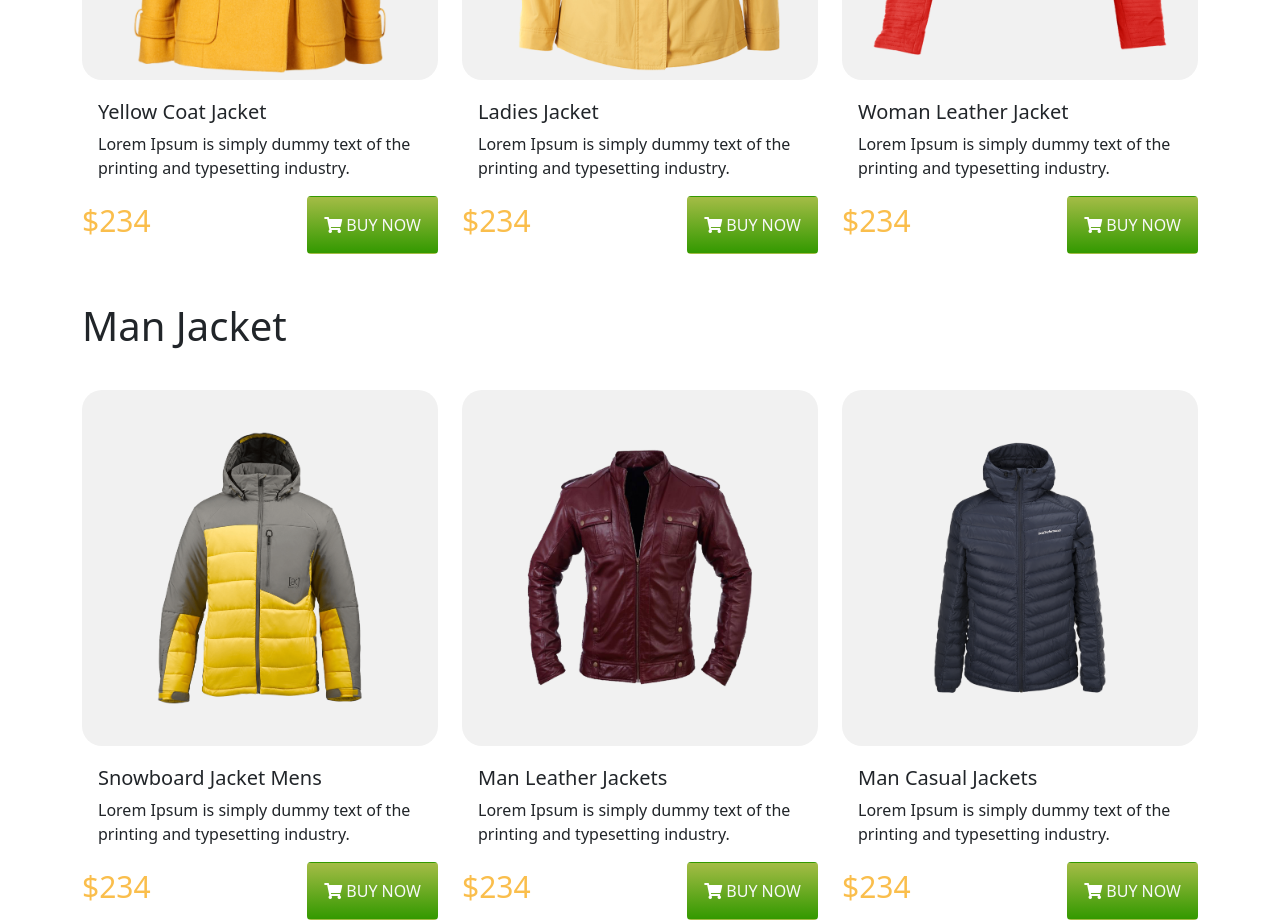
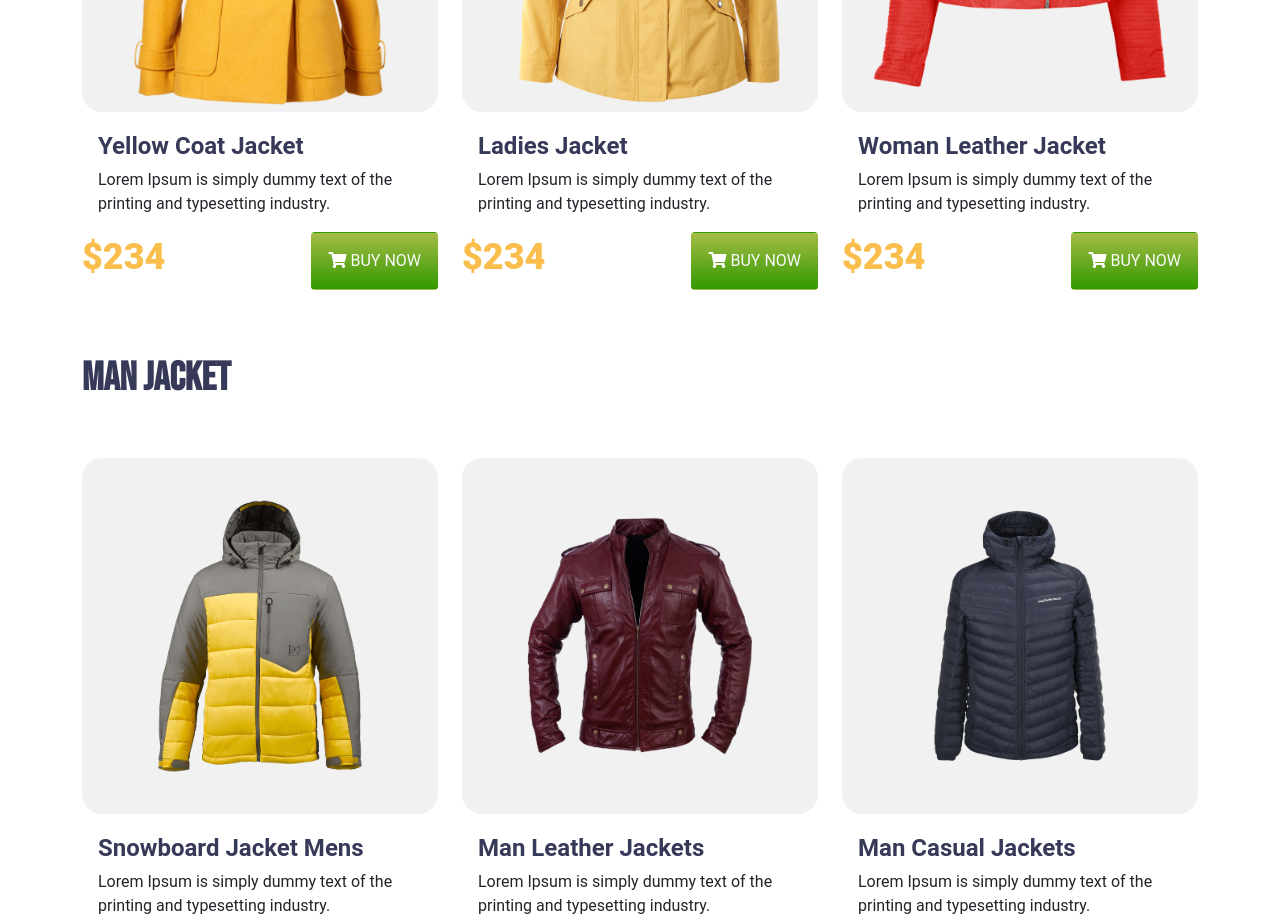
Before and after one commit to tanvierulphero/Penguin-Fashion, a plain HTML site: page index.html in a window 1280 px wide. Shown: the part 980-1903 px from the top of the page. Drawn offline with nearby package versions, Linux system fonts and the light colour scheme.

Commit message:
site final

```diff
--- a/index.html
+++ b/index.html
@@ -7,6 +7,8 @@
     <link href="https://cdn.jsdelivr.net/npm/bootstrap@5.0.0-beta2/dist/css/bootstrap.min.css" rel="stylesheet" integrity="sha384-BmbxuPwQa2lc/FVzBcNJ7UAyJxM6wuqIj61tLrc4wSX0szH/Ev+nYRRuWlolflfl" crossorigin="anonymous">
     <link href="css/all.min.css" rel="stylesheet">
     <link rel="stylesheet" href="style.css">
+    <link rel="preconnect" href="https://fonts.gstatic.com">
+    <link href="https://fonts.googleapis.com/css2?family=Bebas+Neue&display=swap" rel="stylesheet">
 </head>
 <body>
    <header>
@@ -23,7 +25,7 @@
                         <a class="nav-link active" aria-current="page" href="#">Home</a>
                       </li>
                       <li class="nav-item">
-                        <a class="nav-link" href="#">Product</a>
+                        <a class="nav-link" href="#Product">Product</a>
                       </li>
                       <li class="nav-item">
                         <a class="nav-link" href="#">Aboust Us</a>
@@ -40,10 +42,9 @@
         <section class="container mt-5">
             <div class="row d-flex align-items-center justify-content-center">
                 <div class="col-sm-6">
-                    <h1><span class="brand-name-hilight">Be the Penguins</span>
+                    <h1 class="text-uppercase"><span class="brand-name-hilight">Be the Penguins</span>
                     <br>    of Winter</h1>
-                    <p>Lorem Ipsum is simply dummy text of the printing
-                        and typesetting industry.</p>
+                    <p>Lorem ipsum dolor sit amet consectetur adipisicing elit. Quos dolor aspernatur illo doloremque, ducimus veritatis ipsa delectus! Quam, assumenda reiciendis maxime quod minima aliquam quisquam excepturi a, iusto incidunt atque quasi quia. Cum laudantium, quaerat aliquam modi nostrum accusantium iure.</p>
                     <button class="btn text-light p-3"><i class="fas fa-shopping-cart"></i> BUY NOW</button>
                 </div>
                 <div class="col-sm-6">
@@ -54,13 +55,13 @@
    </header>
     <main>
       <section class="container mt-5">
-        <h1>W0Man Jacket</h1>
+        <h1 class="fs-1" id="Product">W0Man Jacket</h1>
         <div class="row row-cols-1 row-cols-sm-3 g-4 mt-3">
           <div class="col">
             <div class="card-border h-100">
               <img src="Image/SeekPng 1.png" class="card-img-top">
               <div class="card-body mt-1">
-                <h5 class="card-title">Yellow Coat Jacket</h5>
+                <h5 class="card-title item-name">Yellow Coat Jacket</h5>
                 <p class="card-text">Lorem Ipsum is simply dummy text of the
                   printing and typesetting industry.</p>
               </div>
@@ -74,7 +75,7 @@
             <div class="card-border h-100">
               <img src="Image/PngItem_2597366 1.png" class="card-img-top">
               <div class="card-body mt-1">
-                <h5 class="card-title">Ladies Jacket</h5>
+                <h5 class="card-title item-name">Ladies Jacket</h5>
                 <p class="card-text">Lorem Ipsum is simply dummy text of the
                   printing and typesetting industry.</p>
               </div>
@@ -88,7 +89,7 @@
             <div class="card-border h-100">
               <img src="Image/image 15.png" class="card-img-top">
               <div class="card-body mt-1">
-                <h5 class="card-title">Woman Leather Jacket</h5>
+                <h5 class="card-title item-name">Woman Leather Jacket</h5>
                 <p class="card-text">Lorem Ipsum is simply dummy text of the
                   printing and typesetting industry.</p>
               </div>
@@ -101,13 +102,13 @@
         </div>
       </section>
       <section class="container mt-5">
-        <h1>Man Jacket</h1>
+        <h1 class="fs-1" id="Product">Man Jacket</h1>
         <div class="row row-cols-1 row-cols-sm-3 g-4 mt-3">
           <div class="col">
             <div class="card-border h-100">
               <img src="Image/image 11.png" class="card-img-top">
               <div class="card-body mt-1">
-                <h5 class="card-title">Snowboard Jacket Mens</h5>
+                <h5 class="card-title item-name">Snowboard Jacket Mens</h5>
                 <p class="card-text">Lorem Ipsum is simply dummy text of the
                   printing and typesetting industry.</p>
               </div>
@@ -121,7 +122,7 @@
             <div class="card-border h-100">
               <img src="Image/vippng 1.png" class="card-img-top">
               <div class="card-body mt-1">
-                <h5 class="card-title">Man Leather Jackets</h5>
+                <h5 class="card-title item-name">Man Leather Jackets</h5>
                 <p class="card-text">Lorem Ipsum is simply dummy text of the
                   printing and typesetting industry.</p>
               </div>
@@ -135,7 +136,7 @@
             <div class="card-border h-100">
               <img src="Image/toppng 1.png" class="card-img-top">
               <div class="card-body mt-1">
-                <h5 class="card-title">Man Casual Jackets</h5>
+                <h5 class="card-title item-name">Man Casual Jackets</h5>
                 <p class="card-text">Lorem Ipsum is simply dummy text of the
                   printing and typesetting industry.</p>
               </div>
--- a/style.css
+++ b/style.css
@@ -1,4 +1,21 @@
+body {
+    font-family: 'Roboto', serif;
+
+  }
+h1{
+    font-family: Bebas Neue;
+    font-style: normal;
+    font-weight: bold;
+    font-size: 80px;
+    line-height: 80px;
+    color: #363958;
+}
 .brand-name-hilight{
+    font-family: Bebas Neue;
+    font-style: normal;
+    font-weight: bold;
+    font-size: 80px;
+    line-height: 80px;
     color:#FABE4C;
 }
 .btn{
@@ -8,9 +25,22 @@
 .fas{
     color: white;
 }
+.item-name{
+    font-family: Roboto;
+    font-style: normal;
+    font-weight: bold;
+    font-size: 24px;
+    line-height: 28px;
+    color: #363958;
+}
 .price{
-    color: #FABE4C;
-    font-size: 30px;
+    font-family: Roboto;
+    font-style: normal;
+    font-weight: 900;
+    font-size: 36px;
+    line-height: 42px;
+
+color: #FABE4C;
 }
 .border{
     border: none;
```
